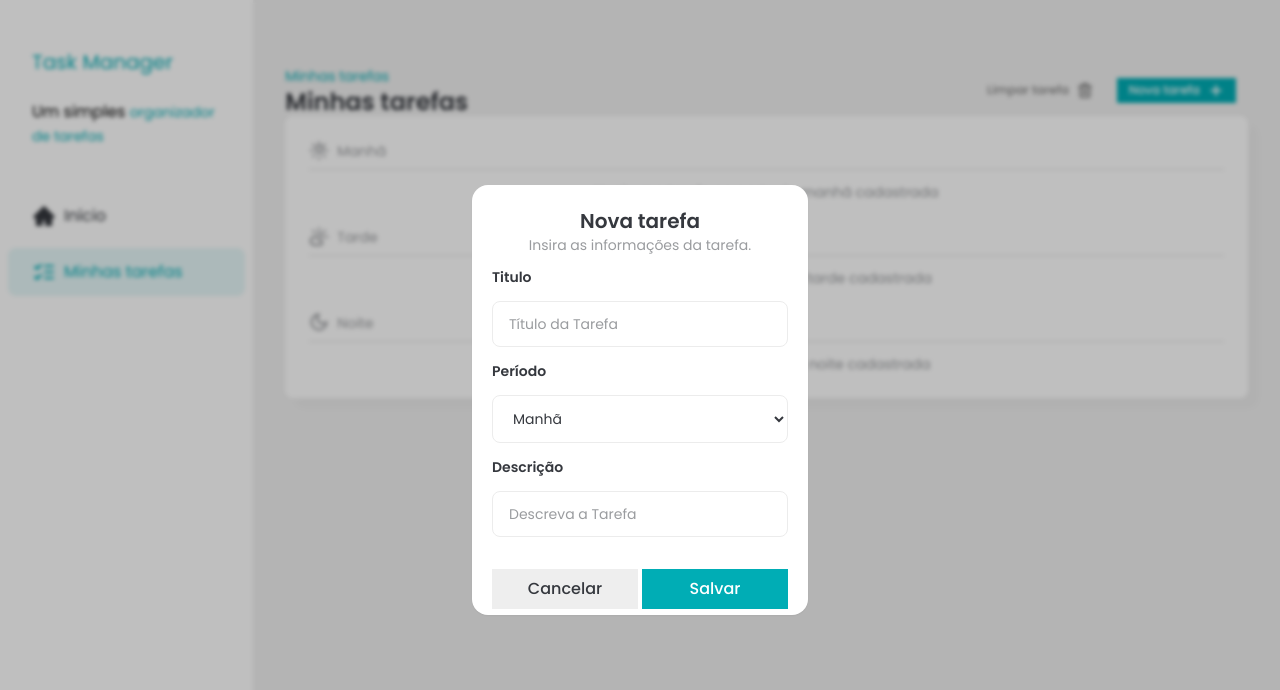
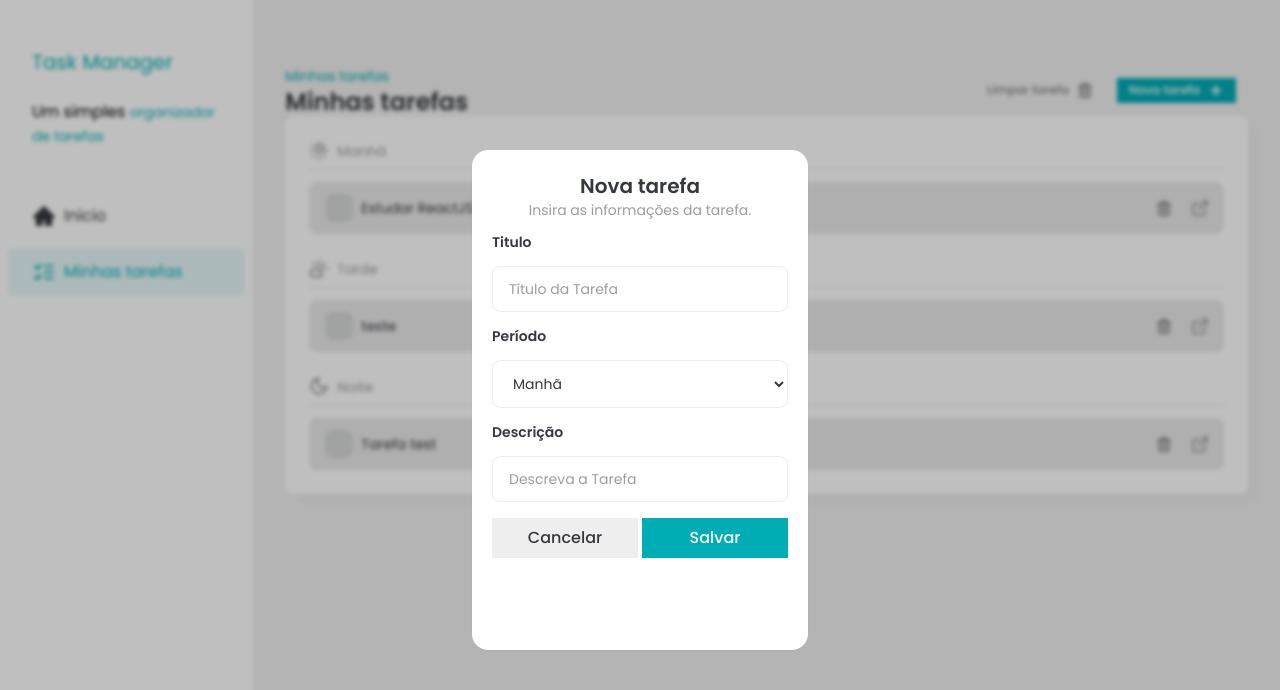
Before and after one commit to marcoss741-0/fsc-task-manager, a React (Vite) app: page / in a window 1280 px wide. Both pictures are taken after a click on the button "Nova tarefa". Shown: the top 690 px of the page. Built offline with nearby package versions, Linux system fonts and the light colour scheme; data requests are answered from the project's data file.

Commit message:
Adiciona novas tarefas ao banco de dados e refatora o diálogo de adição de tarefas para usar react-hook-form, melhorando a validação e a experiência do usuário. Atualiza a página de detalhes da tarefa para melhor tratamento de erros e feedback visual.

```diff
--- a/db.json
+++ b/db.json
@@ -1,3 +1,57 @@
 {
-  "tasks": []
+  "tasks": [
+    {
+      "id": "e9075c8d-adb7-405d-a9e9-80e7c65edda9",
+      "title": "Estudar ReactJS",
+      "description": "Estudar React na FullstackClub",
+      "time": "morning",
+      "status": "not_started"
+    },
+    {
+      "id": "a8cc25cd-8584-420b-951e-375d86c3e50e",
+      "title": "Tarefa test",
+      "description": "teste",
+      "time": "night",
+      "status": "not_started"
+    },
+    {
+      "id": "c11db6b0-dc01-4217-a49a-70ad0a7b96a1",
+      "title": "teste",
+      "description": "teste",
+      "time": "afternoon",
+      "status": "not_started"
+    },
+    {
+      "id": "7f8b1eb3-5e1f-4df6-b873-54ae92dd6b40",
+      "status": "not_started"
+    },
+    {
+      "id": "81f4ef3e-d1c7-496c-bae2-4daf15cc548b",
+      "status": "not_started"
+    },
+    {
+      "id": "aa38c9e5-dd4e-4e47-af7b-46faeec41873",
+      "status": "not_started"
+    },
+    {
+      "id": "619737b0-469e-4d04-a81c-90850d04bca1",
+      "status": "not_started"
+    },
+    {
+      "id": "be33ae87-a832-4527-bf66-363573a3c074",
+      "status": "not_started"
+    },
+    {
+      "id": "51b22ce0-39db-4894-8992-d2fa598e83e3",
+      "status": "not_started"
+    },
+    {
+      "id": "11603f29-a0a5-4e6e-9879-a51ca5a35b08",
+      "status": "not_started"
+    },
+    {
+      "id": "e961060d-2742-4cab-b1bb-d6ecd072192b",
+      "status": "not_started"
+    }
+  ]
 }
--- a/src/components/AddTaskDialog.jsx
+++ b/src/components/AddTaskDialog.jsx
@@ -7,39 +7,45 @@ import { useEffect, useRef } from "react";
 import SelectInput from "./SelectInput";
 import { toast } from "sonner";
 import { v4 as uuid } from "uuid";
+import { useForm } from "react-hook-form";
+import { LoaderIcon } from "../assets/icons";
 
 const AddTaskDialog = ({ isOpen, closeDialog, handleNewTask }) => {
-  const titleRef = useRef();
-  const descriptionRef = useRef();
-  const timeRef = useRef();
+  const {
+    register,
+    handleSubmit,
+    reset,
+    formState: { errors, isSubmitting },
+  } = useForm();
 
   useEffect(() => {
     if (!isOpen) {
-      if (titleRef.current) titleRef.current.value = "";
-      if (descriptionRef.current) descriptionRef.current.value = "";
-      if (timeRef.current) timeRef.current.value = "morning";
-    }
-  }, [isOpen]);
-
-  const handleSaveButton = () => {
-    const title = titleRef.current?.value;
-    const description = descriptionRef.current?.value;
-    const time = timeRef.current?.value;
-
-    if (!title.trim() || !description.trim()) {
-      return toast.error("A tarefa precisa de nome e descrição!", {
-        style: { color: "orange" },
+      reset({
+        title: "",
+        description: "",
+        time: "morning",
       });
     }
+  }, [isOpen, reset]);
 
+  const handleSaveButton = (data) => {
     handleNewTask({
       id: uuid(),
-      title,
-      description,
-      time,
+      title: data.title.trim(),
+      description: data.description.trim(),
+      time: data.time.trim(),
       status: "not_started",
     });
+    toast.success("Tarefa criada com sucesso!");
+
+    setTimeout(() => {
       closeDialog();
+      reset({
+        title: "",
+        description: "",
+        time: "morning",
+      });
+    }, 2000);
   };
 
   const nodeRef = useRef();
@@ -58,7 +64,7 @@ const AddTaskDialog = ({ isOpen, closeDialog, handleNewTask }) => {
               ref={nodeRef}
               className="fixed top-0 left-0 backdrop-blur-[2px] bg-[#00000040] w-screen h-screen z-50 flex justify-center items-center"
             >
-              <div className="w-[336px] h-[430px] bg-white rounded-2xl flex flex-col items-center gap-4 p-5 relative z-50 shadow-sm">
+              <div className="w-[336px] h-[500px] bg-white rounded-2xl flex flex-col items-center gap-4 p-5 relative z-50 shadow-sm">
                 <div className="flex flex-col items-center gap-1 text-center mt-1 w-full">
                   <h1 className="text-xl text-brand-dark-blue leading-6 font-semibold">
                     Nova tarefa
@@ -67,24 +73,63 @@ const AddTaskDialog = ({ isOpen, closeDialog, handleNewTask }) => {
                     Insira as informações da tarefa.
                   </p>
                 </div>
+                <form
+                  className="w-full space-y-4 h-full flex flex-col"
+                  onSubmit={handleSubmit(handleSaveButton)}
+                >
                   <Input
                     label="Titulo"
                     id="title"
                     placeholder="Título da Tarefa"
-                  ref={titleRef}
+                    disabled={isSubmitting}
+                    {...register("title", {
+                      required: "Título é obrigatório",
+                      validate: (value) => {
+                        if (!value.trim()) {
+                          return "Título é obrigatório";
+                        }
+                        return true;
+                      },
+                    })}
+                    errorMessage={errors.title?.message}
                   />
 
-                <SelectInput label="Período" id="time" ref={timeRef} />
+                  <SelectInput
+                    label="Período"
+                    id="time"
+                    disabled={isSubmitting}
+                    {...register("time", {
+                      required: "Período é obrigatório",
+                      validate: (value) => {
+                        if (!value) {
+                          return "Período é obrigatório";
+                        }
+                        return true;
+                      },
+                    })}
+                    errorMessage={errors.time?.message}
+                  />
 
                   <Input
                     label="Descrição"
                     id="description"
+                    disabled={isSubmitting}
                     placeholder="Descreva a Tarefa"
-                  ref={descriptionRef}
+                    {...register("description", {
+                      required: "Descrição é obrigatório",
+                      validate: (value) => {
+                        if (!value.trim()) {
+                          return "Descrição é obrigatório";
+                        }
+                        return true;
+                      },
+                    })}
+                    errorMessage={errors.description?.message}
                   />
 
-                <div className="flex justify-between w-full gap-1 mt-4">
+                  <div className="w-full gap-1 flex">
                     <Button
+                      type="button"
                       size="large"
                       className="w-full justify-center items-center bg-brand-light-gray text-brand-dark-blue"
                       onClick={closeDialog}
@@ -92,13 +137,17 @@ const AddTaskDialog = ({ isOpen, closeDialog, handleNewTask }) => {
                       Cancelar
                     </Button>
                     <Button
+                      type="submit"
                       size="large"
                       className="w-full justify-center items-center bg-brand-primary text-white"
-                    onClick={handleSaveButton}
                     >
+                      {isSubmitting && (
+                        <LoaderIcon className="animate-spin text-white" />
+                      )}
                       Salvar
                     </Button>
                   </div>
+                </form>
               </div>
             </div>,
             document.body
--- a/src/components/Input.jsx
+++ b/src/components/Input.jsx
@@ -12,9 +12,9 @@ const Input = forwardRef(({ label, errorMessage, ...rest }, ref) => {
         </label>
         <input
           type="text"
+          ref={ref}
           className="bg-[#FFFFFF] rounded-lg py-3 px-4 gap-2.5 text-sm text-brand-dark-blue border border-[#ECECEC] w-full placeholder:text-brand-text-gray placeholder:text-sm placeholder:font-normal"
           {...rest}
-          ref={ref}
         />
         {errorMessage && (
           <p className="text-xs text-red-500 text-left">{errorMessage}</p>
--- a/src/pages/TaskDetailsPage.jsx
+++ b/src/pages/TaskDetailsPage.jsx
@@ -54,14 +54,16 @@ const TaskDetailsPage = () => {
       },
       body: JSON.stringify(data),
     });
+    console.log(response);
 
-    if (!response.ok) {
+    if (response.status !== 200) {
       return toast.error("Erro ao atualizar tarefa, tente novamente!", {
         style: { color: "crimson" },
       });
     }
 
     const updatedTask = await response.json();
+
     setTask(updatedTask);
 
     toast.success("Tarefa atualizada com sucesso!");
@@ -80,11 +82,9 @@ const TaskDetailsPage = () => {
       });
     }
 
-    toast.success(
-      "Tarefa deletada! Aguarde um momento, você será redirecionado..."
-    );
+    toast.success("Tarefa deletada! você foi redirecionado...");
+    navigate(-1);
     setDeleteIsLoading(false);
-    setTimeout(() => navigate(-1), 2500);
   };
 
   return (
```
Lines whose indentation alone changed are shown as unchanged.
